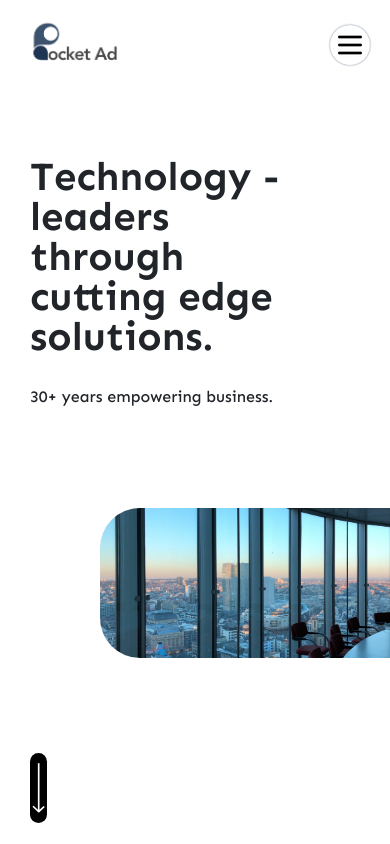
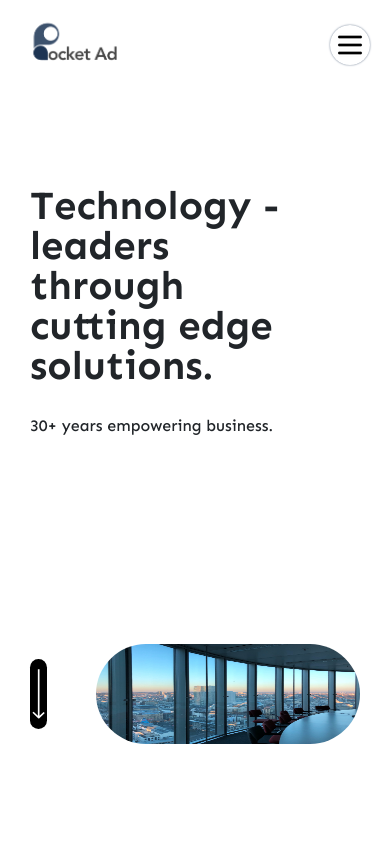
Before and after one commit to umeraffaqii/pocketapp, a React (Create React App) app: page / in a window 390 px wide. Shown: the top 844 px of the page. Built offline with nearby package versions, Linux system fonts and the light colour scheme.

Commit message:
image home

```diff
--- a/src/Component/Container/About/Abouttop/aboouttop.css
+++ b/src/Component/Container/About/Abouttop/aboouttop.css
@@ -1,9 +1,10 @@
-.about_top_section{
+.about_top_section {
     margin-top: 120px;
     box-sizing: border-box;
     overflow-x: hidden !important;
 }
-.about_topsec_data{
+
+.about_topsec_data {
     max-width: 1280px;
     width: 100%;
     margin: 0px auto;
@@ -11,57 +12,80 @@
     box-sizing: border-box;
 
 }
-.about_para{
+
+.about_para {
     font-size: 40px;
-    font-weight:800;
+    font-weight: 800;
     line-height: 39px;
     max-width: 650px;
 
 }
-.about_top_img_sec{
+
+.about_top_img_sec {
     display: flex;
     justify-content: space-between;
     align-items: center;
     padding: 50px 0px;
 }
 
-.about_img{
+.about_top_img_sec1 {
+    display: flex;
+    justify-content: space-between;
+    align-items: center;
+    padding: 50px 0px;
+}
+
+.about_img {
     width: 70%;
 
 }
-.about_img img{
+
+.about_img img {
     width: 100%;
     height: 350px;
     border-radius: 800px;
 }
-.secomnd_para_about{
+
+.secomnd_para_about {
     color: #AEAEAE;
     font-size: 28px;
     font-weight: 700;
     padding: 40px 0px;
 }
+
 .about_detail_para {
     display: flex;
     margin: 60px 0px;
 
 }
-.about_detail_para h6{
 
-    padding-right:50px;
+.about_detail_para h6 {
+
+    padding-right: 50px;
     font-weight: 400;
     font-size: 14px;
 }
-.about_detail_para > div p{
+
+.about_detail_para>div p {
     max-width: 450px;
     width: 100%;
     font-size: 14px;
     font-weight: 600;
 }
-.about_2nd_img{
+
+.about_2nd_img {
     display: none;
 }
-@media only screen and (max-width: 791px){
-    .about_topsec_data{
+
+@media only screen and (max-width: 1024px) {
+    .about_img img {
+        height: 200px;
+
+    }
+}
+
+@media only screen and (max-width: 791px) {
+    .about_topsec_data {
 
         padding: 30px 30px;
 
@@ -70,7 +94,7 @@
     }
 
 
-    .about_para{
+    .about_para {
         font-size: 23vw;
         font-weight: 600;
         background-image: url('../../../assets/images/lines2.png');
@@ -80,47 +104,72 @@
         line-height: 100%;
 
     }
-    .about_top_img_sec{
+
+    .about_top_img_sec {
         display: none;
     }
-    .about_2nd_img{
+
+    .about_2nd_img {
         display: flex;
     }
-    .about_detail_para{
+
+    .about_detail_para {
         flex-direction: column;
     }
-    .second_para_about{
+
+    .second_para_about {
         font-size: 20px;
         font-weight: 600;
         color: #AEAEAE;
         padding-top: 30px;
     }
-    .about_detail_para > div p{
+
+    .about_detail_para>div p {
         font-size: 20px;
         font-weight: 600;
         color: #AEAEAE;
     }
-    .about_detail_para{
+
+    .about_detail_para {
         padding: 30px 0px;
         padding-top: 120px;
     }
-    .about_2nd_img{
+
+    .about_2nd_img {
         border-radius: 120px;
         margin-right: -160px;
 
     }
-    .about_top_section{
+
+    .about_top_section {
         margin-top: 85px !important;
         box-sizing: border-box;
         overflow-x: hidden !important;
     }
+
+    .about_img img {
+        height: 150px;
+
+
     }
-@media only screen and (max-width: 420px){
 
-    .about_para{
+    .about_img {
+        width: 80%;
+
+    }
+}
+
+@media only screen and (max-width: 420px) {
+
+    .about_para {
         font-size: 20vw;
 
 
 
     }
+
+    .about_img img {
+        height: 100px;
+
     }
+}
--- a/src/Component/Container/Home/Homesec1/Homesec1.js
+++ b/src/Component/Container/Home/Homesec1/Homesec1.js
@@ -25,12 +25,16 @@
           {isDesktop ? <h5>Business <span><img src ={yes} alt="img" style={{width:"30px",height:"60px"}}/></span> challengers through quality data.</h5> : <h5>Technology - leaders through cutting edge solutions.</h5>}
           <h6>30+ years empowering business.</h6>
           </div>
-          <div className="newimg_add">
-          <img src={newadd} alt="img" />
-          </div>
-          <div className="arrow_div">
+          <div className='about_top_img_sec1'>
+<div className="arrow_div">
             <img src={ararow} alt="img" />
           </div>
+          <div className='about_img'>
+          <img src={newadd} alt="yes"/>
+
+          </div>
+
+</div>
        </div>
         </>
         }
```
Lines whose indentation alone changed are shown as unchanged.
